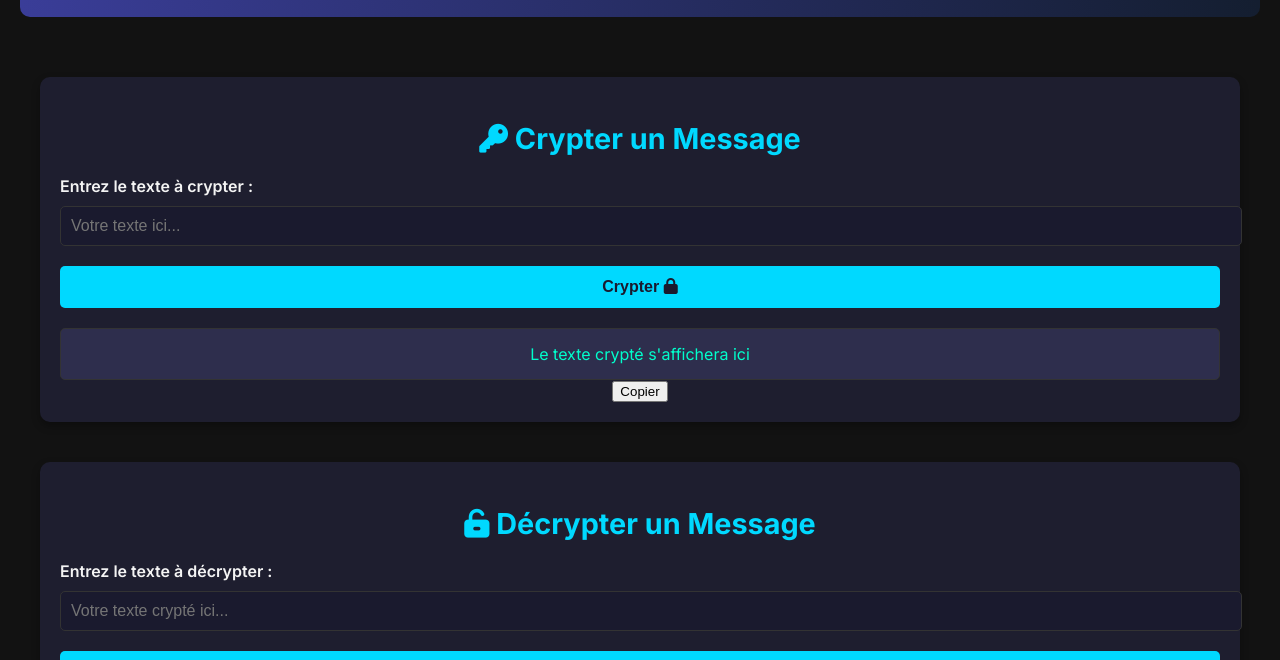
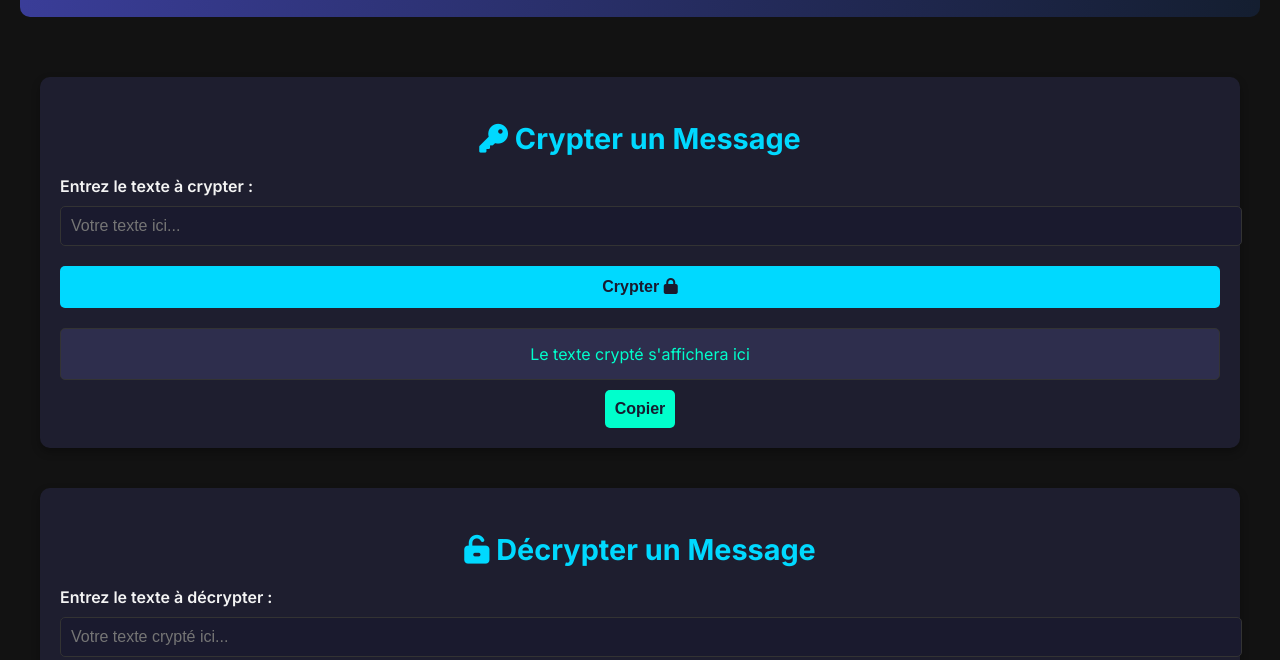
Before and after one commit to iimAtomic/My-Crypter, a plain HTML site: page index.html in a window 1280 px wide. Shown: the part 117-777 px from the top of the page. Drawn offline with Linux system fonts and the light colour scheme.

Commit message:
stylized copy buttons

```diff
--- a/index.html
+++ b/index.html
@@ -32,7 +32,7 @@
                 <button type="button" id="encryptButton">Crypter <i class="fas fa-lock"></i></button>
             </div>
             <div id="encryptedText" class="output">Le texte crypté s'affichera ici</div>
-            <button onclick="CopyFunctionEncrypt(event)">Copier</button>
+            <button onclick="CopyFunctionEncrypt(event)" class="copy_button">Copier</button>
         </form>
     </div>
 
@@ -48,7 +48,7 @@
                 <button type="button" id="decryptButton">Décrypter <i class="fas fa-unlock"></i></button>
             </div>
             <div id="decryptedText" class="output">Le texte décrypté s'affichera ici</div>
-            <button onclick="CopyFunctionDecrypt(event)">Copier</button>
+            <button onclick="CopyFunctionDecrypt(event)" class="copy_button">Copier</button>
         </form>
     </div>
 </div>
--- a/style.css
+++ b/style.css
@@ -78,7 +78,7 @@ body {
     font-weight: bold;
 }
 
-form-group button:hover {
+.form-group button:hover {
     background: #00a3cc;
 }
 
@@ -90,6 +90,21 @@ form-group button:hover {
     font-size: 1rem;
     margin-top: 10px;
     color: #00ffcc;
+}
+
+.copy_button {
+    padding: 10px;
+    background: #00ffcc;
+    border: none;
+    border-radius: 5px;
+    margin-top: 10px;
+    font-size: 1rem;
+    color: #141e30;
+    transition: background 0.3s;
+    font-weight: 600;
+}
+.copy_button:hover {
+    background-color: #00a3cc;
 }
 
 .footer {
```
